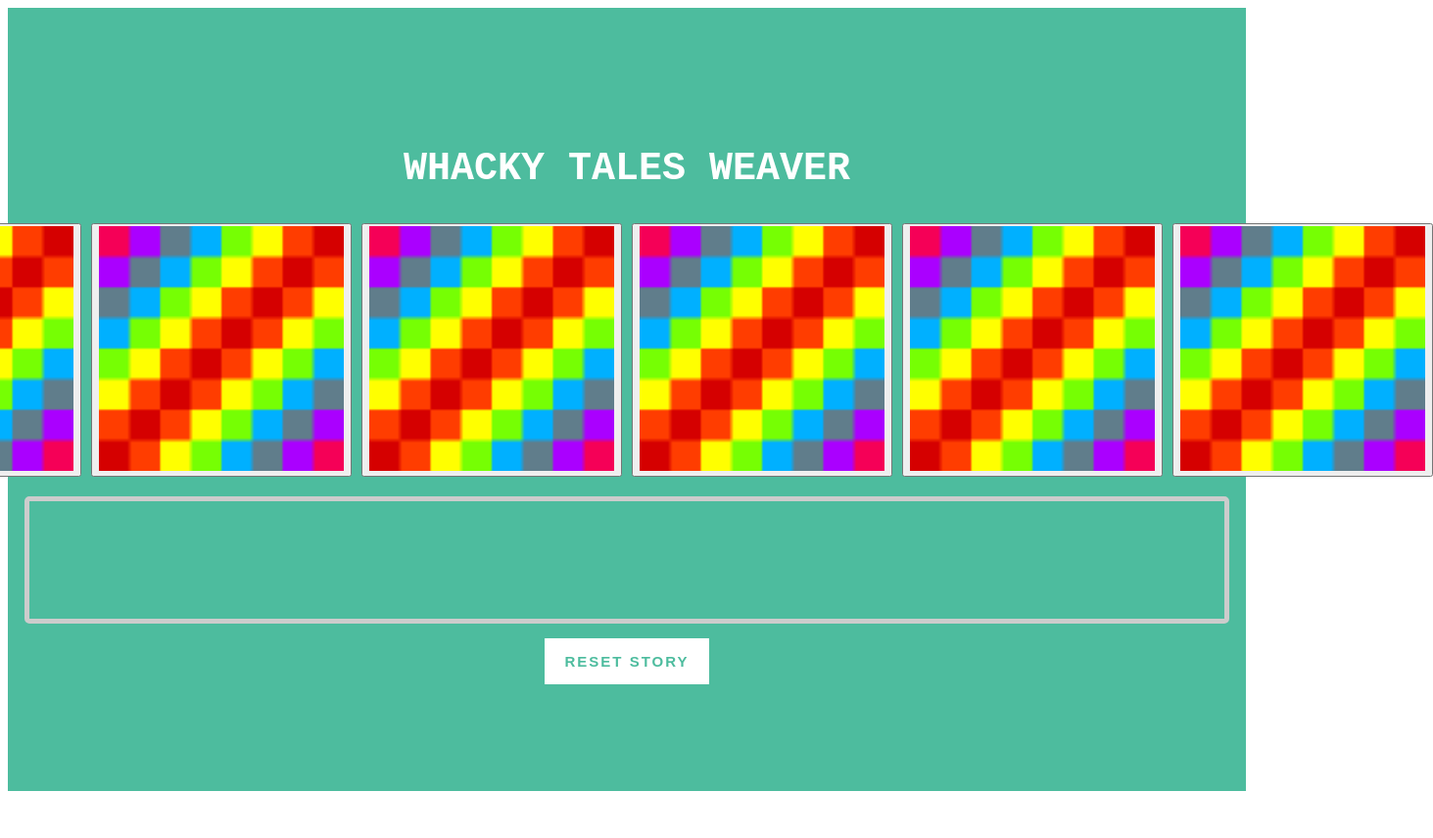
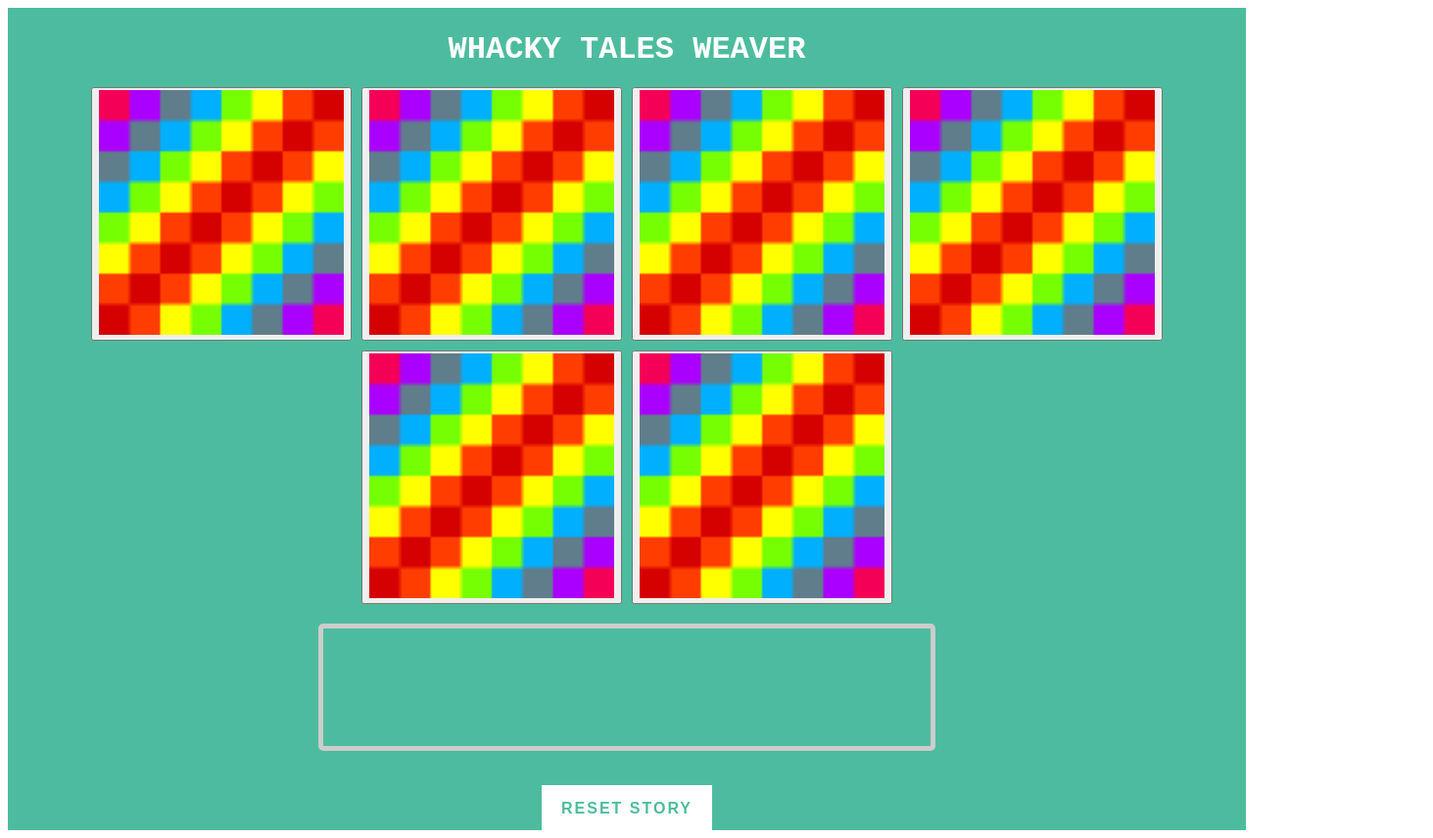
Before and after one commit to mahamtaj29/Whacky-Tales-Weaver, a plain HTML site: page index.html in a window 1280 px wide. Shown: the whole page at 98% size, 1463 px wide, since content can reach past the window. Before the commit the page ends 816 px from the top, so only its background shows below. Drawn offline with Linux system fonts and the light colour scheme.

Commit message:
Updated styles

```diff
--- a/styles.css
+++ b/styles.css
@@ -7,16 +7,19 @@
   margin: 0;
   font-family: monospace;
   background: #4dbc9e;
+  padding: 20px;
 }
 h2{
-  font-size: 40px;
+  font-size: 2rem;
   color: #fff;
   text-transform: uppercase;
+  margin-bottom: 20px;
 }
 
 #story-images {
   display: flex;
-  position: relative;
+  flex-wrap: wrap;
+  justify-content: center;
   gap: 10px;
   margin-bottom: 20px;
   align-items: center;
@@ -24,7 +27,8 @@ h2{
 
 img {
   width: 250px;
-  height: 250px;
+  max-width: 100%;
+  height: auto;
   cursor: pointer;
 }
 
@@ -38,23 +42,26 @@ img.flipped {
   border-radius: 5px;
   padding: 10px;
   min-height: 100px;
-  width: 1200px;
+  width: 100%;
+  max-width: 600px;
   text-align: center;
   text-transform: uppercase;
-  font-size: 20px;
+  font-size: 1.2rem;
   letter-spacing: 2px;
   color: rgb(16, 84, 231);
   font-weight: 600;
+  margin-bottom: 20px;
 }
 .reset{
   padding: 15px 20px;
   color: #4dbc9e;
   background: #fff;
   border: none;
-  font-size: 15px;
+  font-size: 1rem;
   letter-spacing: 2px;
   cursor: pointer;
   font-weight: 600;
+  transition: all 0.3s ease;
 }
 .reset:focus{
   color: #fff;
```
